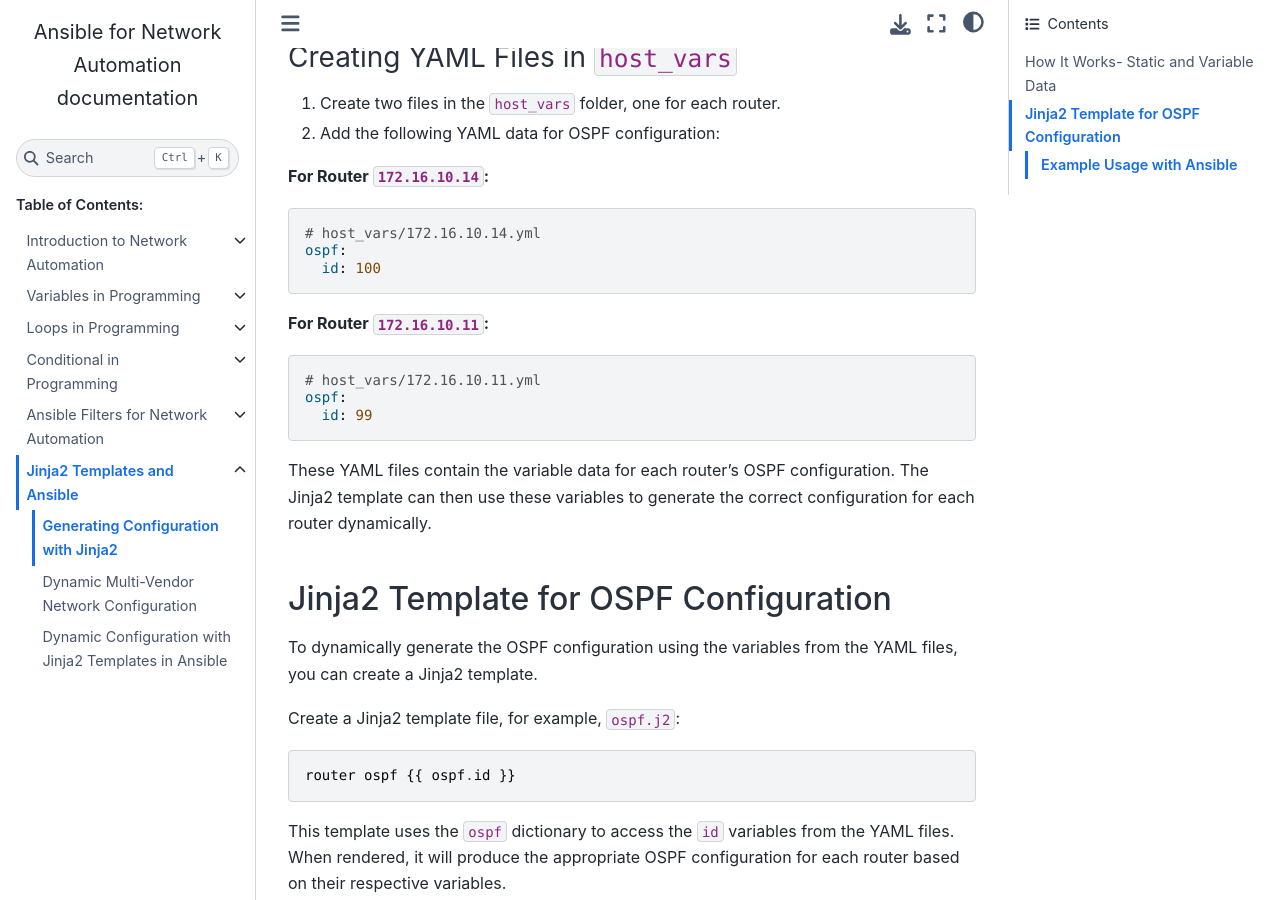
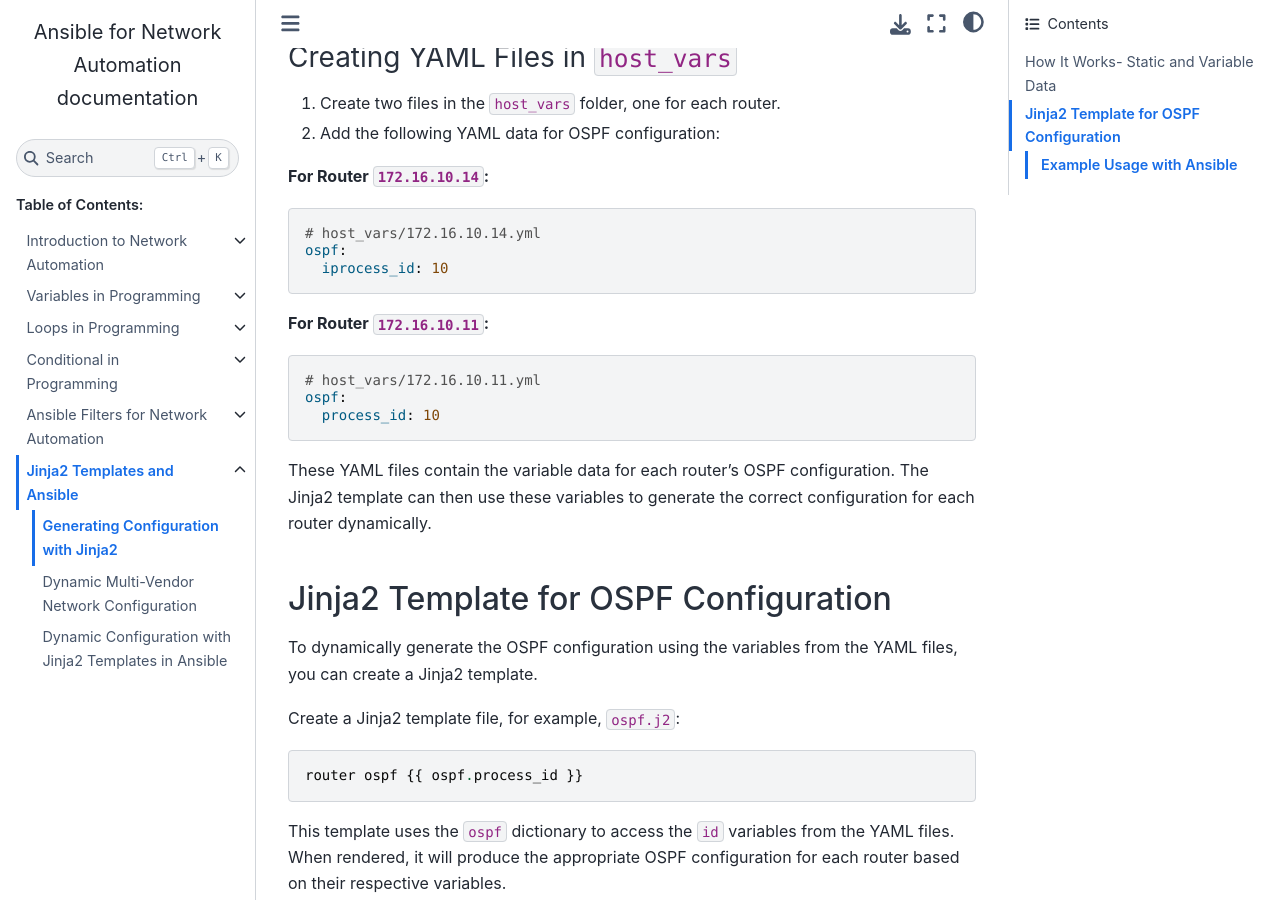
Before and after one commit to sydasif/ansible-cbt-lab, a Sphinx documentation site: the page built from docs/source/06_jinja/01_introduction.md, in a window 1280 px wide and 900 px high, scrolled down 1219 px. Built offline with Sphinx 7.4.7 and the Sphinx Book theme 1.1.4, drawn with Linux system fonts in a browser that asks for light colours.

Commit message:
update process id

````diff
--- a/docs/source/06_jinja/01_introduction.md
+++ b/docs/source/06_jinja/01_introduction.md
@@ -35,7 +35,7 @@
 ```yaml
 # host_vars/172.16.10.14.yml
 ospf:
-  id: 100
+  iprocess_id: 10
 ```
 
 **For Router `172.16.10.11`:**
@@ -43,7 +43,7 @@
 ```yaml
 # host_vars/172.16.10.11.yml
 ospf:
-  id: 99
+  process_id: 10
 ```
 
 These YAML files contain the variable data for each router's OSPF configuration. The Jinja2 template can then use these variables to generate the correct configuration for each router dynamically.
@@ -55,7 +55,7 @@
 Create a Jinja2 template file, for example, `ospf.j2`:
 
 ```py
-router ospf {{ ospf.id }}
+router ospf {{ ospf.process_id }}
 ```
 
 This template uses the `ospf` dictionary to access the `id` variables from the YAML files. When rendered, it will produce the appropriate OSPF configuration for each router based on their respective variables.
````
